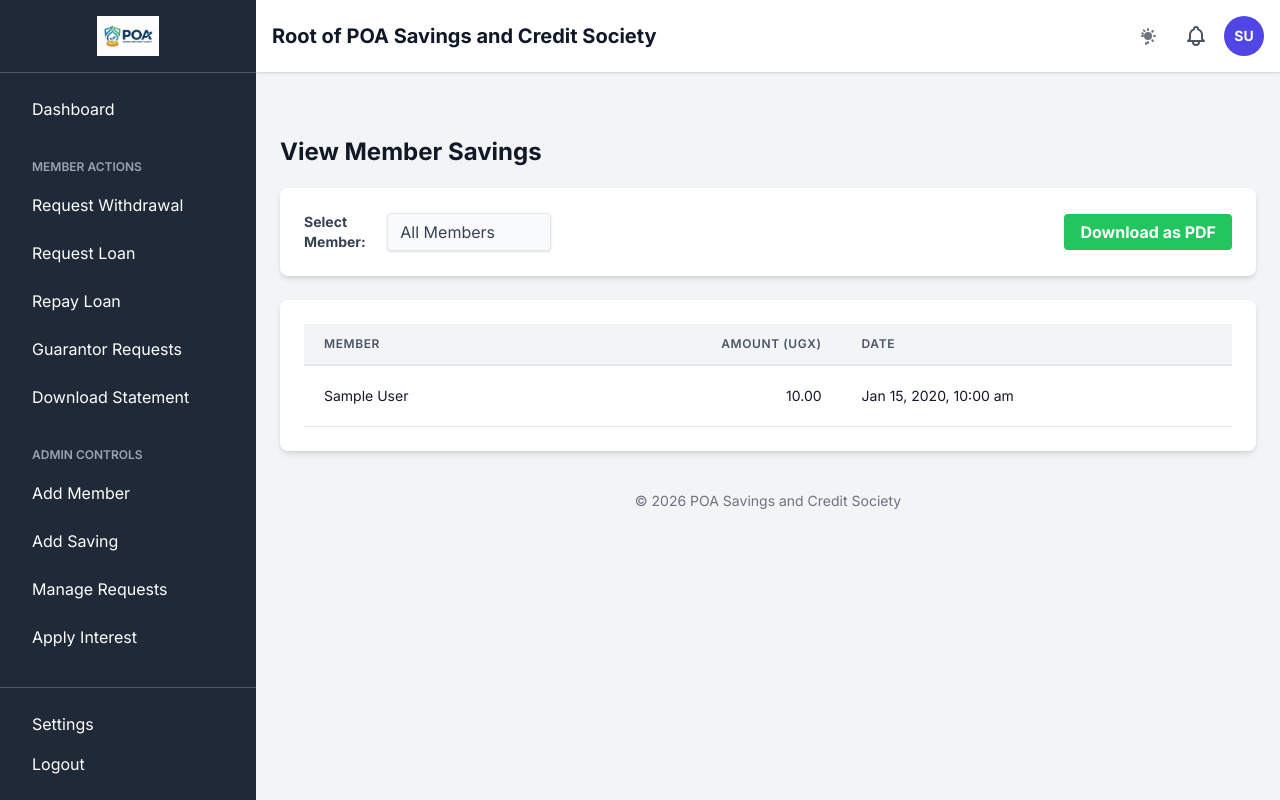
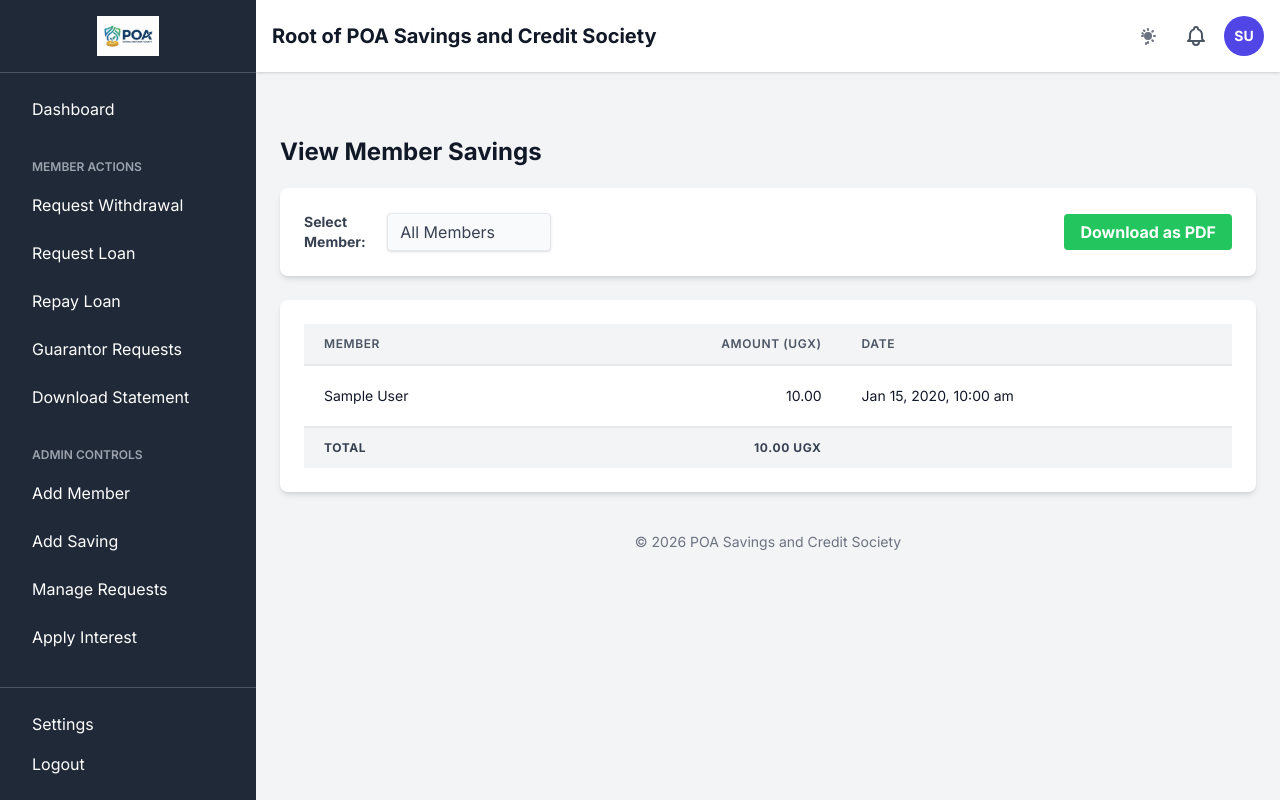
Before and after one commit to Nuwa-Peter/poa-savings-system, a PHP site: page /view_savings.php in a window 1280 px wide. Run offline with PHP 8.4, Linux system fonts and the light colour scheme; the visitor is signed in with stand-in values (Sample User, id 1); tables that the repository leaves empty or names only in its code hold one stand-in row (values such as "Sample post"); data that the repository does not hold is empty; some libraries are stand-ins or nearby versions.

Commit message:
Enhance login UI, fix WebAuthn table, update system font and favicon, and add savings total.
- Added 'Show Password' toggle on login screen.
- Set 'Inter' as the system-wide font via Google Fonts and theme.css.
- Created Phinx migration for webauthn_credentials table to fix login errors.
- Patched WebAuthn scripts to gracefully handle missing library dependencies.
- Updated favicon and sidebar logo to assets/images/poa_light.png.
- Added total savings calculation and display on view_savings.php.

Co-authored-by: Nuwa-Peter <42400890+Nuwa-Peter@users.noreply.github.com>

```diff
--- a/view_savings.php
+++ b/view_savings.php
@@ -25,6 +25,9 @@ try {
         $savings_stmt = $pdo->query($sql);
     }
     $savings = $savings_stmt->fetchAll();
+
+    // Calculate total savings
+    $total_savings = array_sum(array_column($savings, 'amount'));
 
 } catch (PDOException $e) {
     $error = "Database error: " . $e->getMessage();
@@ -85,6 +88,15 @@ try {
                     <?php endforeach; ?>
                 <?php endif; ?>
             </tbody>
+            <?php if (!empty($savings)): ?>
+                <tfoot>
+                    <tr>
+                        <th class="px-5 py-3 border-t-2 border-gray-200 bg-gray-100 text-left text-xs font-bold text-gray-700 uppercase tracking-wider">Total</th>
+                        <th class="px-5 py-3 border-t-2 border-gray-200 bg-gray-100 text-right text-xs font-bold text-gray-700 uppercase tracking-wider"><?php echo number_format($total_savings, 2); ?> UGX</th>
+                        <th class="px-5 py-3 border-t-2 border-gray-200 bg-gray-100 text-left text-xs font-semibold text-gray-600 uppercase tracking-wider"></th>
+                    </tr>
+                </tfoot>
+            <?php endif; ?>
         </table>
     </div>
 </div>
```
